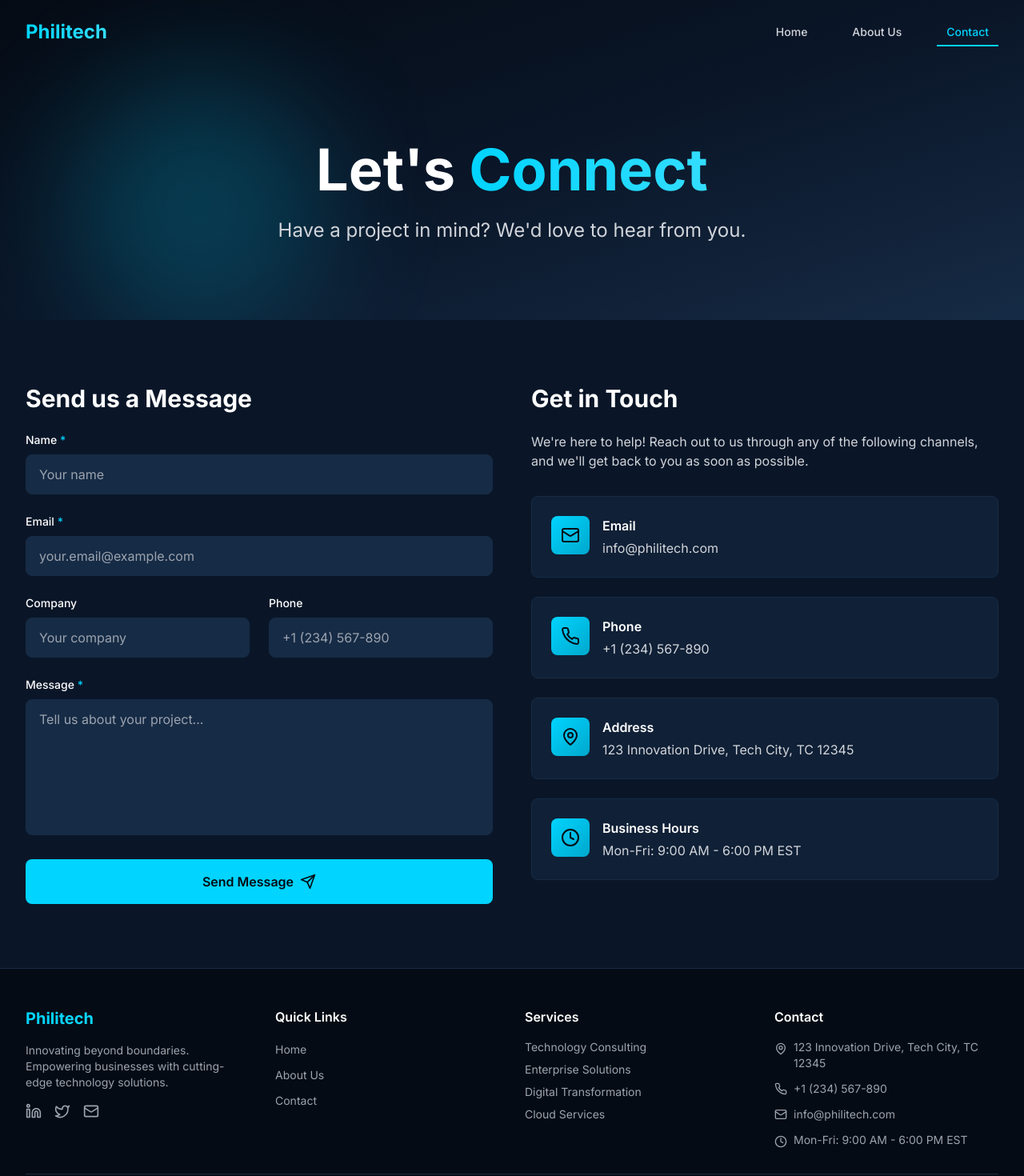
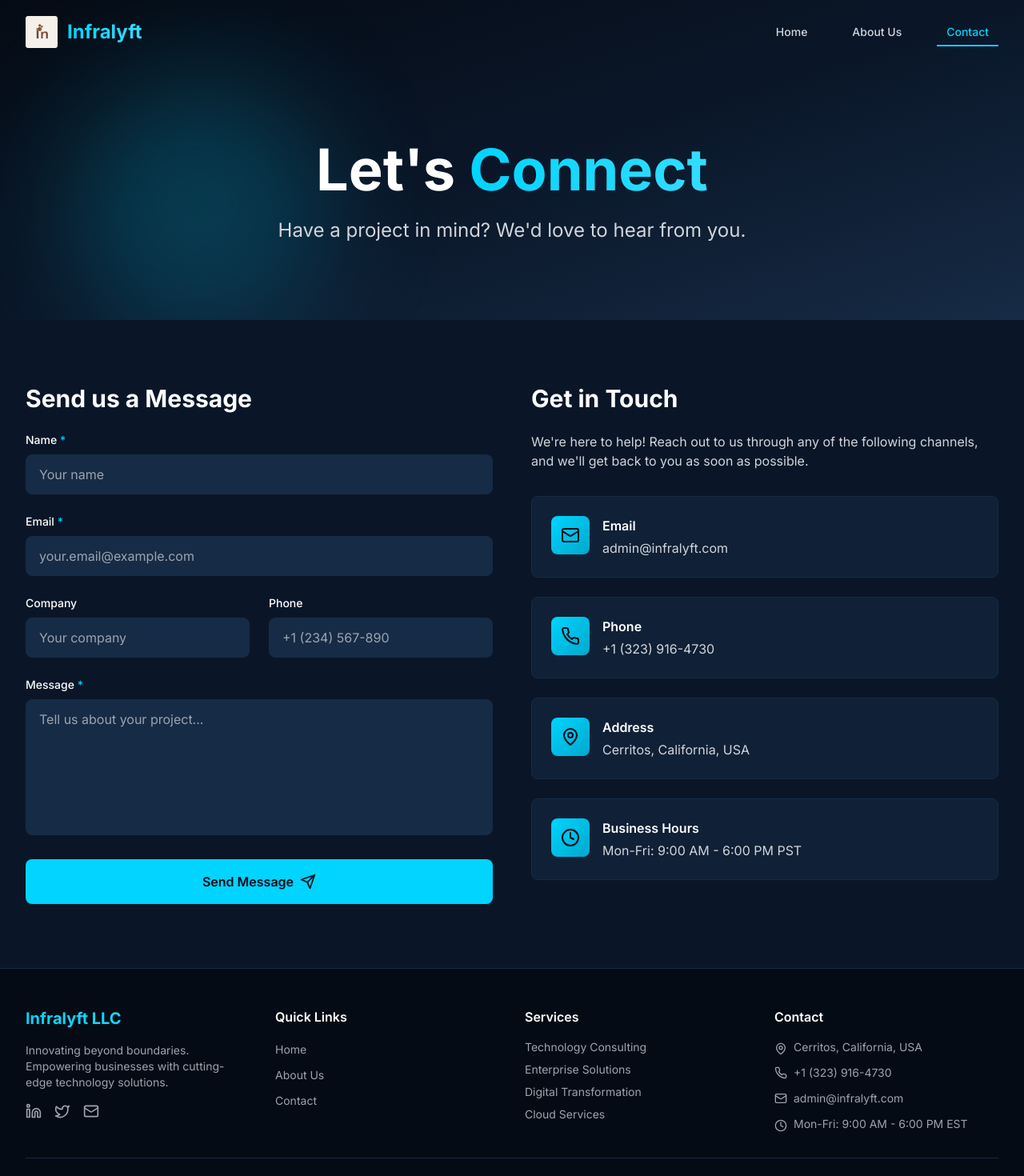
Before and after one commit to bingolead-stack/phili-tech-website, a Next.js app: page /contact in a window 1280 px wide. Shown: the top 1470 px of the page at 80% size. Built offline with nearby package versions, Linux system fonts and the light colour scheme.

Commit message:
update company website

```diff
--- a/app/about/page.tsx
+++ b/app/about/page.tsx
@@ -6,11 +6,11 @@ import Leadership from "@/components/Leadership";
 import Team from "@/components/Team";
 
 export const metadata: Metadata = {
-  title: "About Us - Philitech",
-  description: "Learn about Philitech's mission, vision, values, and leadership team. Pioneering the future of technology.",
+  title: "About Us - Infralyft LLC",
+  description: "Learn about Infralyft LLC's mission, vision, values, and leadership team. Pioneering the future of technology.",
   openGraph: {
-    title: "About Us - Philitech",
-    description: "Learn about Philitech's mission, vision, values, and leadership team.",
+    title: "About Us - Infralyft LLC",
+    description: "Learn about Infralyft LLC's mission, vision, values, and leadership team.",
   },
 };
 
--- a/app/contact/page.tsx
+++ b/app/contact/page.tsx
@@ -3,11 +3,11 @@ import ContactHero from "@/components/ContactHero";
 import ContactForm from "@/components/ContactForm";
 
 export const metadata: Metadata = {
-  title: "Contact Us - Philitech",
-  description: "Get in touch with Philitech. Have a project in mind? We'd love to hear from you.",
+  title: "Contact Us - Infralyft LLC",
+  description: "Get in touch with Infralyft LLC. Have a project in mind? We'd love to hear from you.",
   openGraph: {
-    title: "Contact Us - Philitech",
-    description: "Get in touch with Philitech. Have a project in mind? We'd love to hear from you.",
+    title: "Contact Us - Infralyft LLC",
+    description: "Get in touch with Infralyft LLC. Have a project in mind? We'd love to hear from you.",
   },
 };
 
--- a/app/layout.tsx
+++ b/app/layout.tsx
@@ -10,19 +10,23 @@ const inter = Inter({
 });
 
 export const metadata: Metadata = {
-  title: "Philitech - Innovate Beyond",
+  title: "Infralyft LLC - Innovate Beyond",
   description: "Professional technology solutions and consulting services. Empowering businesses with cutting-edge innovation.",
   keywords: ["technology", "consulting", "innovation", "enterprise solutions", "digital transformation"],
-  authors: [{ name: "Philitech" }],
+  authors: [{ name: "Infralyft LLC" }],
+  icons: {
+    icon: "/logo.png",
+    apple: "/logo.png",
+  },
   openGraph: {
-    title: "Philitech - Innovate Beyond",
+    title: "Infralyft LLC - Innovate Beyond",
     description: "Professional technology solutions and consulting services.",
     type: "website",
     locale: "en_US",
   },
   twitter: {
     card: "summary_large_image",
-    title: "Philitech - Innovate Beyond",
+    title: "Infralyft LLC - Innovate Beyond",
     description: "Professional technology solutions and consulting services.",
   },
   robots: {
--- a/app/robots.ts
+++ b/app/robots.ts
@@ -7,6 +7,6 @@ export default function robots(): MetadataRoute.Robots {
       allow: '/',
       disallow: '/api/',
     },
-    sitemap: 'https://philitech.com/sitemap.xml',
+    sitemap: 'https://infralyft.com/sitemap.xml',
   }
 }
--- a/app/sitemap.ts
+++ b/app/sitemap.ts
@@ -3,19 +3,19 @@ import { MetadataRoute } from 'next'
 export default function sitemap(): MetadataRoute.Sitemap {
   return [
     {
-      url: 'https://philitech.com',
+      url: 'https://infralyft.com',
       lastModified: new Date(),
       changeFrequency: 'monthly',
       priority: 1,
     },
     {
-      url: 'https://philitech.com/about',
+      url: 'https://infralyft.com/about',
       lastModified: new Date(),
       changeFrequency: 'monthly',
       priority: 0.8,
     },
     {
-      url: 'https://philitech.com/contact',
+      url: 'https://infralyft.com/contact',
       lastModified: new Date(),
       changeFrequency: 'monthly',
       priority: 0.8,
--- a/components/ContactForm.tsx
+++ b/components/ContactForm.tsx
@@ -106,25 +106,25 @@ export default function ContactForm() {
     {
       icon: Mail,
       label: "Email",
-      value: "info@philitech.com",
-      href: "mailto:info@philitech.com",
+      value: "admin@infralyft.com",
+      href: "mailto:admin@infralyft.com",
     },
     {
       icon: Phone,
       label: "Phone",
-      value: "+1 (234) 567-890",
-      href: "tel:+1234567890",
+      value: "+1 (323) 916-4730",
+      href: "tel:+13239164730",
     },
     {
       icon: MapPin,
       label: "Address",
-      value: "123 Innovation Drive, Tech City, TC 12345",
+      value: "Cerritos, California, USA",
       href: null,
     },
     {
       icon: Clock,
       label: "Business Hours",
-      value: "Mon-Fri: 9:00 AM - 6:00 PM EST",
+      value: "Mon-Fri: 9:00 AM - 6:00 PM PST",
       href: null,
     },
   ];
--- a/components/Footer.tsx
+++ b/components/Footer.tsx
@@ -10,13 +10,13 @@ export default function Footer() {
         <div className="grid grid-cols-1 md:grid-cols-2 lg:grid-cols-4 gap-8">
           {/* Company Branding */}
           <div className="space-y-4">
-            <h3 className="text-xl font-bold gradient-text">Philitech</h3>
+            <h3 className="text-xl font-bold gradient-text">Infralyft LLC</h3>
             <p className="text-gray-400 text-sm">
               Innovating beyond boundaries. Empowering businesses with cutting-edge technology solutions.
             </p>
             <div className="flex space-x-4">
               <a
-                href="https://linkedin.com/company/philitech"
+                href="https://linkedin.com/company/infralyft"
                 target="_blank"
                 rel="noopener noreferrer"
                 className="text-gray-400 hover:text-brand-cyan transition-colors"
@@ -25,7 +25,7 @@ export default function Footer() {
                 <Linkedin size={20} />
               </a>
               <a
-                href="https://twitter.com/philitech"
+                href="https://twitter.com/infralyft"
                 target="_blank"
                 rel="noopener noreferrer"
                 className="text-gray-400 hover:text-brand-cyan transition-colors"
@@ -34,7 +34,7 @@ export default function Footer() {
                 <Twitter size={20} />
               </a>
               <a
-                href="mailto:info@philitech.com"
+                href="mailto:admin@infralyft.com"
                 className="text-gray-400 hover:text-brand-cyan transition-colors"
                 aria-label="Email"
               >
@@ -82,18 +82,18 @@ export default function Footer() {
             <ul className="space-y-3 text-gray-400 text-sm">
               <li className="flex items-start space-x-2">
                 <MapPin size={16} className="mt-1 flex-shrink-0" />
-                <span>123 Innovation Drive, Tech City, TC 12345</span>
+                <span>Cerritos, California, USA</span>
               </li>
               <li className="flex items-center space-x-2">
                 <Phone size={16} className="flex-shrink-0" />
-                <a href="tel:+1234567890" className="hover:text-brand-cyan transition-colors">
-                  +1 (234) 567-890
+                <a href="tel:+13239164730" className="hover:text-brand-cyan transition-colors">
+                  +1 (323) 916-4730
                 </a>
               </li>
               <li className="flex items-center space-x-2">
                 <Mail size={16} className="flex-shrink-0" />
-                <a href="mailto:info@philitech.com" className="hover:text-brand-cyan transition-colors">
-                  info@philitech.com
+                <a href="mailto:admin@infralyft.com" className="hover:text-brand-cyan transition-colors">
+                  admin@infralyft.com
                 </a>
               </li>
               <li className="flex items-start space-x-2">
@@ -106,7 +106,7 @@ export default function Footer() {
 
         <div className="mt-8 pt-8 border-t border-brand-navy-light">
           <p className="text-center text-gray-400 text-sm">
-            © {currentYear} Philitech. All rights reserved.
+            © {currentYear} Infralyft LLC. All rights reserved.
           </p>
         </div>
       </div>
--- a/components/Leadership.tsx
+++ b/components/Leadership.tsx
@@ -42,7 +42,7 @@ export default function Leadership() {
             Our <span className="gradient-text">Leadership</span>
           </h2>
           <p className="text-xl text-gray-300 max-w-2xl mx-auto">
-            Meet the visionary leaders driving innovation at Philitech
+            Meet the visionary leaders driving innovation at Infralyft LLC
           </p>
         </motion.div>
 
--- a/components/Navigation.tsx
+++ b/components/Navigation.tsx
@@ -36,8 +36,19 @@ export default function Navigation() {
       <div className="max-w-7xl mx-auto px-4 sm:px-6 lg:px-8">
         <div className="flex items-center justify-between h-20">
           {/* Logo */}
-          <Link href="/" className="flex items-center space-x-2">
-            <span className="text-2xl font-bold gradient-text">Philitech</span>
+          <Link href="/" className="flex items-center space-x-3">
+            <div className="relative w-10 h-10 flex-shrink-0">
+              <img
+                src="/logo.png"
+                alt="Infralyft LLC Logo"
+                className="w-10 h-10 object-contain"
+                onError={(e) => {
+                  // Hide logo container if image doesn't exist
+                  e.currentTarget.style.display = 'none';
+                }}
+              />
+            </div>
+            <span className="text-2xl font-bold gradient-text">Infralyft</span>
           </Link>
 
           {/* Desktop Navigation */}
--- a/components/Story.tsx
+++ b/components/Story.tsx
@@ -19,7 +19,7 @@ export default function Story() {
           <div className="space-y-6 text-gray-300 text-lg leading-relaxed">
             <p>
               Founded with a vision to bridge the gap between cutting-edge technology and business excellence,
-              Philitech has been at the forefront of digital innovation for over a decade. We started as a
+              Infralyft LLC has been at the forefront of digital innovation for over a decade. We started as a
               small team of passionate technologists who believed that every business, regardless of size,
               deserves access to world-class technology solutions.
             </p>
```
Also changed, not shown: public/logo.png (added), 1 other file (tests, documents, lock files or other folders).
